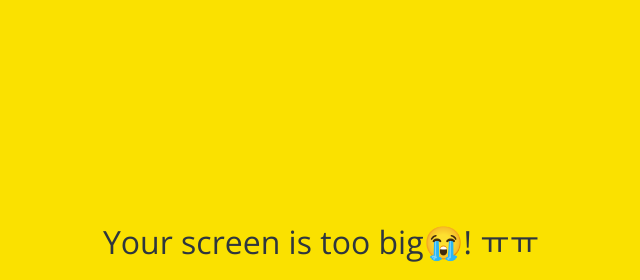
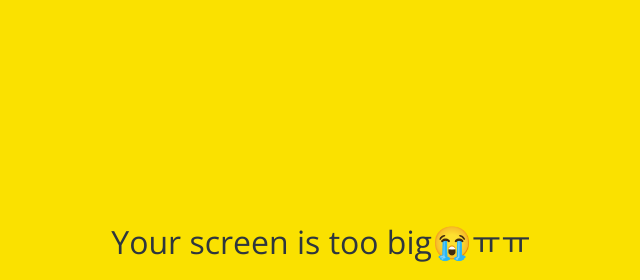
Before and after one commit to Luceta/kokoa-clone-2020, a plain HTML site: page index.html in a window 1280 px wide. Shown: the part 158-438 px from the top of the page, without its empty margins (319-959 px from the left). Drawn offline with nearby package versions, Linux system fonts and the light colour scheme.

Commit message:
Update index.html

```diff
--- a/index.html
+++ b/index.html
@@ -39,7 +39,7 @@
   </form>
 
   <div id="no-mobile">
-    <span>Your screen is too big😭! ㅠㅠ</span>
+    <span>Your screen is too big😭ㅠㅠ</span>
   </div>
 
   <script src="https://kit.fontawesome.com/e5e51253b4.js" crossorigin="anonymous"></script>
```
